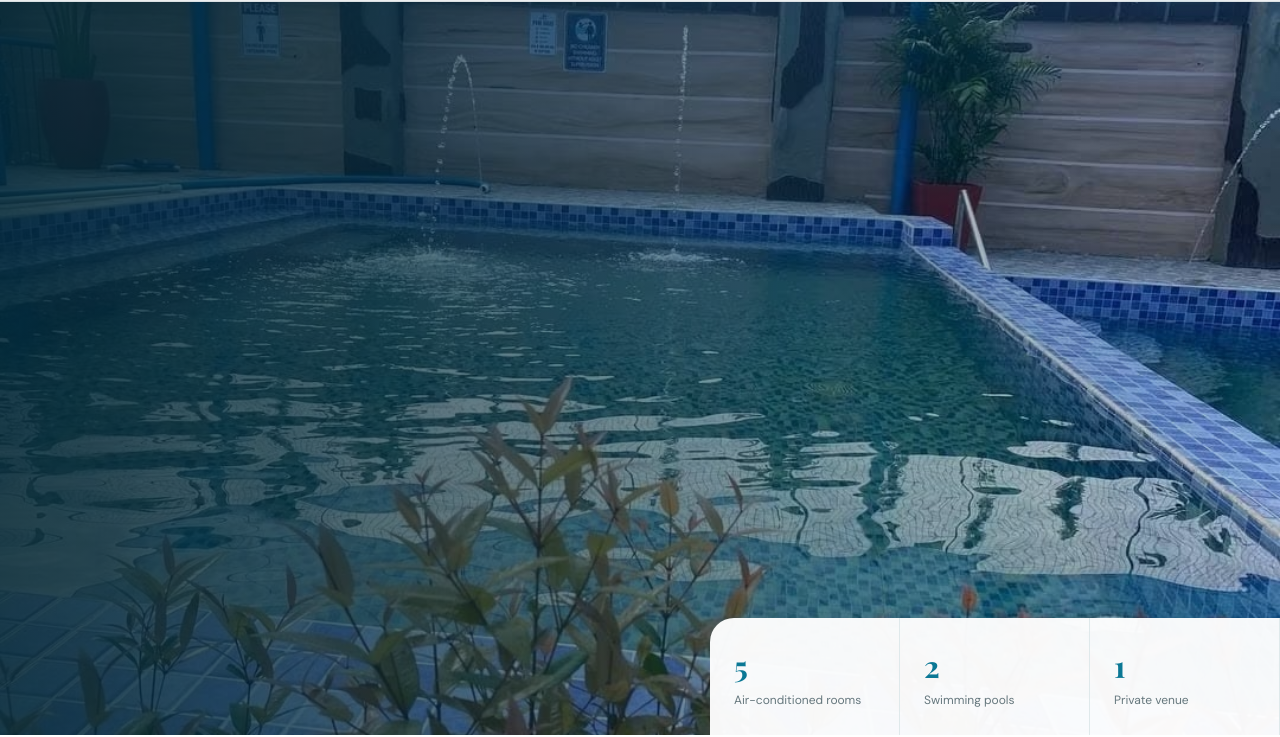
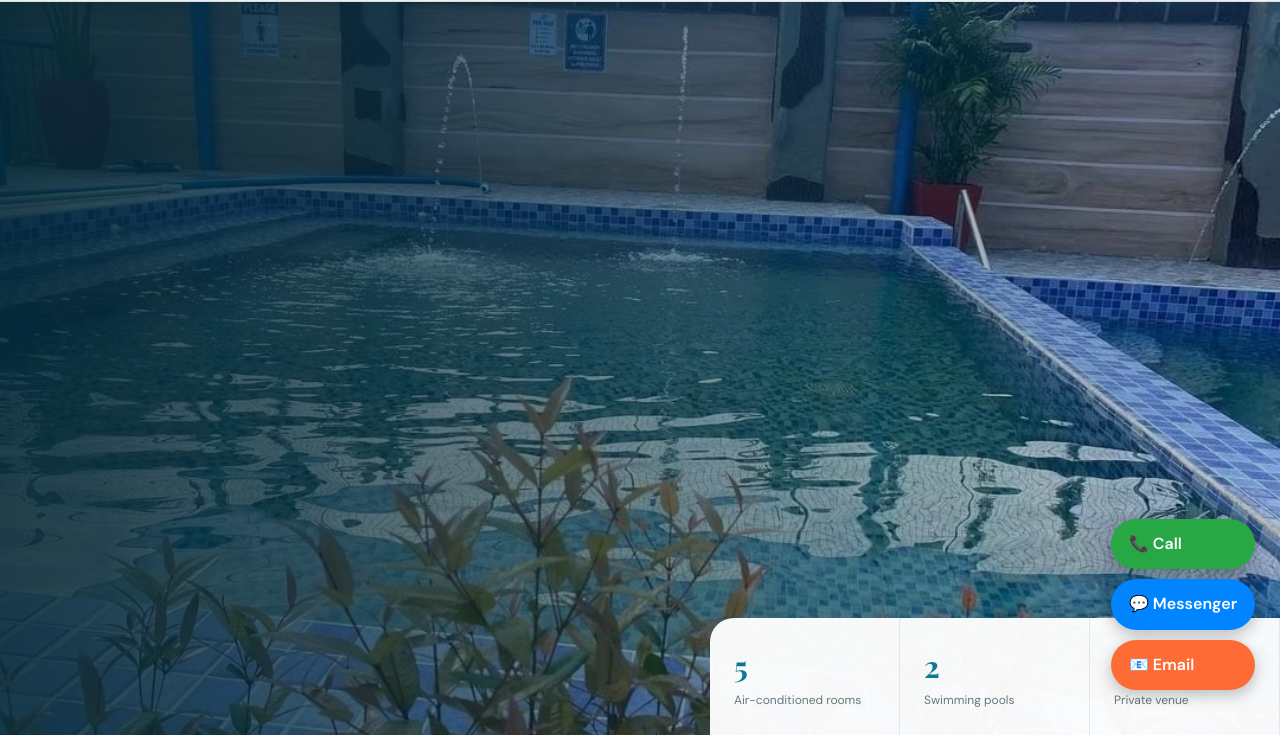
Before and after one commit to gpilola/inocencia-private-resort, a plain HTML site: page index.html in a window 1280 px wide. Shown: the part 85-822 px from the top of the page. Drawn offline with nearby package versions, Linux system fonts and the light colour scheme.

Commit message:
Implement floating contact buttons with styles
Added a floating contact button section with styles for different buttons.

```diff
--- a/styles.css
+++ b/styles.css
@@ -3,3 +3,43 @@
 @media(max-width:900px){.nav-links{position:fixed;inset:86px 0 auto;background:#fff;display:none;flex-direction:column;padding:30px;box-shadow:0 25px 40px rgba(0,0,0,.1)}.nav-links.open{display:flex}.menu-toggle{display:block}.hero-facts{display:none}.intro,.feature-split,.pool-grid,.events,.policy-inner,.reserve-grid{grid-template-columns:1fr}.feature-image{min-height:500px}.feature-copy{padding:75px 30px}.amenity-grid{grid-template-columns:repeat(2,1fr)}.pool-grid,.events,.reserve-grid{gap:45px}.gallery-grid{grid-template-columns:repeat(2,1fr)}.footer-grid{grid-template-columns:1fr 1fr}.footer-brand{grid-column:span 2}}
 @media(max-width:600px){.container{width:min(100% - 28px,1160px)}.section{padding:78px 0}.brand small{display:none}.hero{min-height:730px}.hero-overlay{background:rgba(3,39,53,.7)}.hero-content{text-align:center}.hero h1{font-size:48px}.hero-content>p:not(.eyebrow){font-size:16px}.hero-actions{justify-content:center;flex-direction:column;align-items:stretch}.intro{gap:35px}.amenity-grid{grid-template-columns:1fr}.feature-image{min-height:400px}.pool-photo img,.event-image img{height:400px}.gallery-grid{grid-auto-rows:220px;gap:9px}.gallery-item.wide{grid-column:span 2}.policy-points,.field-row{grid-template-columns:1fr}.booking-form{padding:24px}.footer-grid{grid-template-columns:1fr;gap:35px}.footer-brand{grid-column:auto}.footer-bottom{gap:15px;flex-direction:column}.lightbox{padding:15px}}
 @media(prefers-reduced-motion:reduce){html{scroll-behavior:auto}.reveal{opacity:1;transform:none;transition:none}}
+.contact-float {
+    position: fixed;
+    bottom: 25px;
+    right: 25px;
+    display: flex;
+    flex-direction: column;
+    gap: 10px;
+    z-index: 9999;
+}
+
+.contact-btn {
+    text-decoration: none;
+    color: white;
+    font-weight: 600;
+    padding: 12px 18px;
+    border-radius: 50px;
+    box-shadow: 0 5px 15px rgba(0,0,0,.25);
+}
+
+.call-btn {
+    background: #28a745;
+}
+
+.messenger-btn {
+    background: #0084ff;
+}
+
+.email-btn {
+    background: #ff6b35;
+}
+
+.booking-form .btn {
+    width: 100%;
+    justify-content: center;
+    text-align: center;
+}
+
+.map-container {
+    margin-top: 20px;
+}
```
